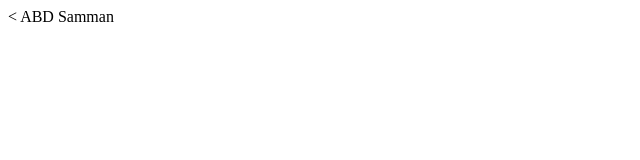
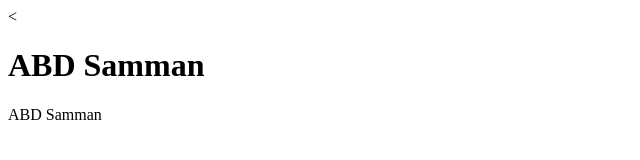
Before and after one commit to asamman92/asamman92.github.io, a plain HTML site: page index.html in a window 1280 px wide. Shown: the whole page, without its empty margins (0-640 px from the left). Drawn offline with Linux system fonts and the light colour scheme.

Commit message:
changed title to ABD Samman

```diff
--- a/index.html
+++ b/index.html
@@ -5,6 +5,9 @@
     <title></title>
   </head>
   <body>
-      ABD Samman
+      <h1>ABD Samman</h1>
+      <div class="">
+        ABD Samman
+      </div>
   </body>
 </html>
```
